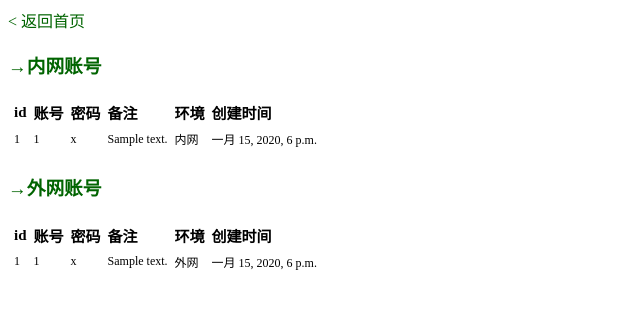
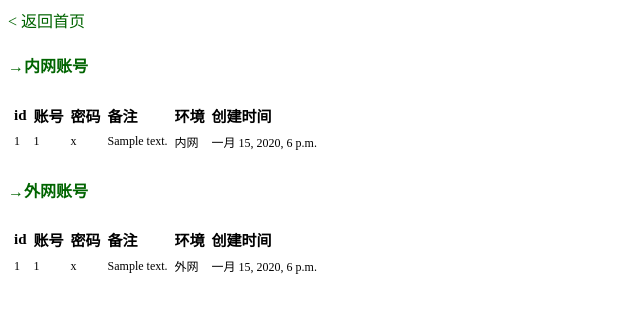
Before and after one commit to yinzhuoqun/testdata, a Django app: template templates/test_id_new.html in a window 1280 px wide. Shown: the top 313 px of the page, without its empty margins (0-640 px from the left). Run offline with Django 3.2, Linux system fonts and the light colour scheme; the template is opened without the code that fills it: values that come from a table or form of the project are taken from there, others are empty; tables that the repository leaves empty hold one stand-in row (values such as "Sample post"); parts of the project's set-up code (start-up, migrations or seed data) failed here and were passed over.

Commit message:
feat: change some

```diff
--- a/polls/urls.py
+++ b/polls/urls.py
@@ -19,6 +19,7 @@ urlpatterns = [
     url(r'^(?P<question_id>[0-9]+)/vote/$', views.vote, name='vote'),
 ]
 
+# http://python.usyiyi.cn/translate/django_182/intro/tutorial04.html
 
 # urlpatterns = [
 #     # ex: /polls/
--- a/templates/test_id_new.html
+++ b/templates/test_id_new.html
@@ -36,7 +36,7 @@
 <body>
 <a href="/">< 返回首页</a>
 <table cellspacing="5">
-    <a id="in" href="#out" title="点击跳转外网账号"><h3 style="width: 100px">→内网账号</h3></a></li>
+    <h4 style="width: 100px"><a id="in" href="#out" title="点击跳转外网账号">→内网账号</a></h4>
     <tr class="trme">
         <th>id</th>
         <th>账号</th>
@@ -60,7 +60,7 @@
     </table>
     <p></p>
 <table cellspacing="5">
-    <a id="out" href="#in" title="点击跳转内网账号"><h3 style="width: 100px">→外网账号</h3></a></li>
+    <h4 style="width: 100px"><a id="out" href="#in" title="点击跳转内网账号">→外网账号</a></h4>
     <tr class="trme">
         <th>id</th>
         <th>账号</th>
--- a/xuegod/models.py
+++ b/xuegod/models.py
@@ -17,7 +17,7 @@ class TestId(models.Model):
     user_note = models.CharField(null=True, blank=True, max_length=32, verbose_name="备注")
     # blank=True 选填, null=True 为空时 为null
 
-    user_flag = models.CharField(max_length=16, default="0", verbose_name="网络标识")
+    user_flag = models.CharField(max_length=16, default="0", verbose_name="网络标识", help_text="内网填0，外网填1")
     user_data_joined = models.DateTimeField(auto_now_add=True, verbose_name="创建时间")
 
     class Meta:
--- a/yzqProgram/settings.py
+++ b/yzqProgram/settings.py
@@ -28,7 +28,7 @@ SECRET_KEY = 'jq!8zvuxk2e*xs-^m*%txw**sj8abk-o0)n%33_ow0wy5$3fn6'
 
 # SECURITY WARNING: don't run with debug turned on in production!
 DEBUG = False  # nginx 、Apache 处理静态网页
-# DEBUG = True  # django 自己处理静态网页
+DEBUG = True  # django 自己处理静态网页
 
 
 ip_local = ["192.168.66.55", "169.254.111.198"]
```
Also changed, not shown: polls/views.py (+9 -10 lines), db.sqlite3.
